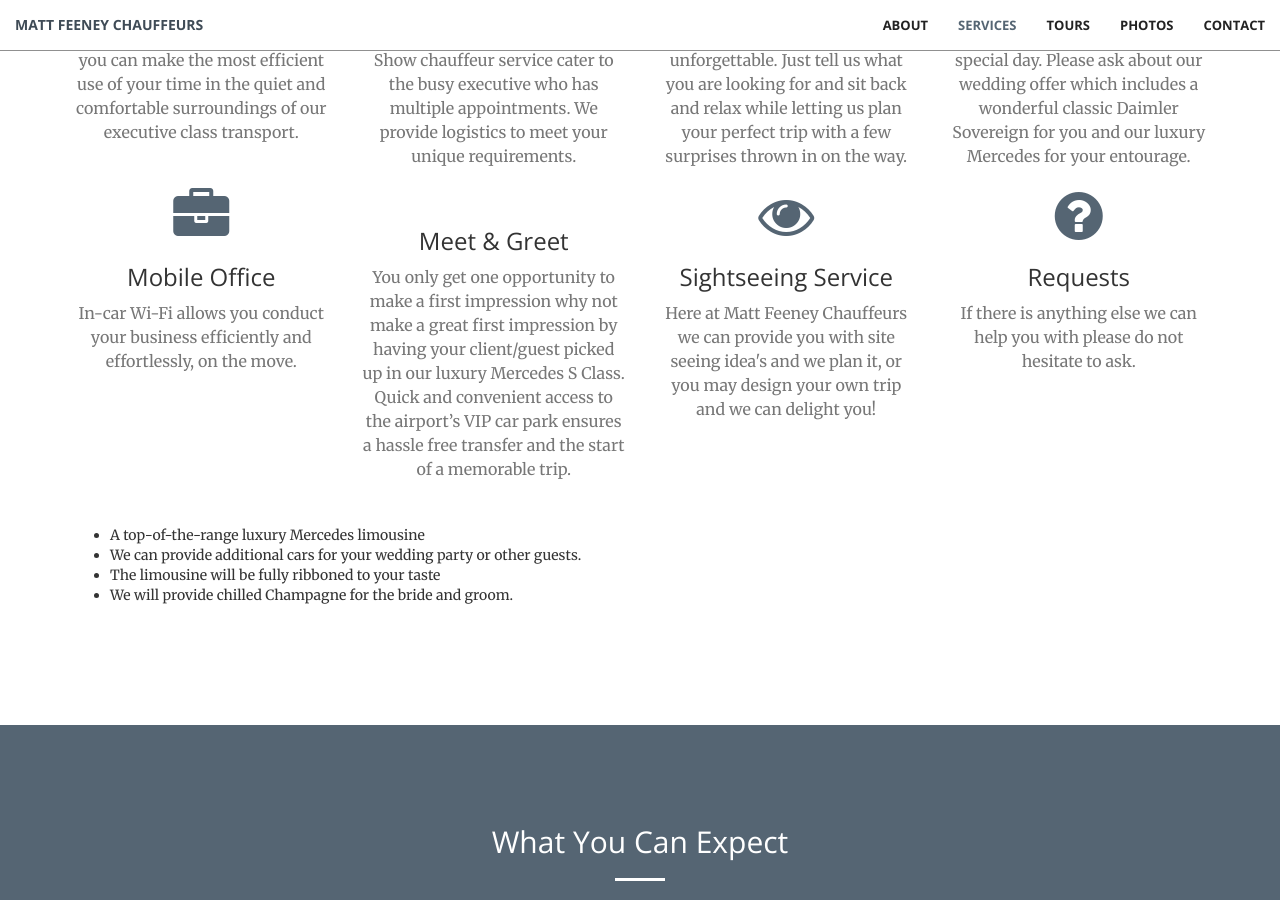
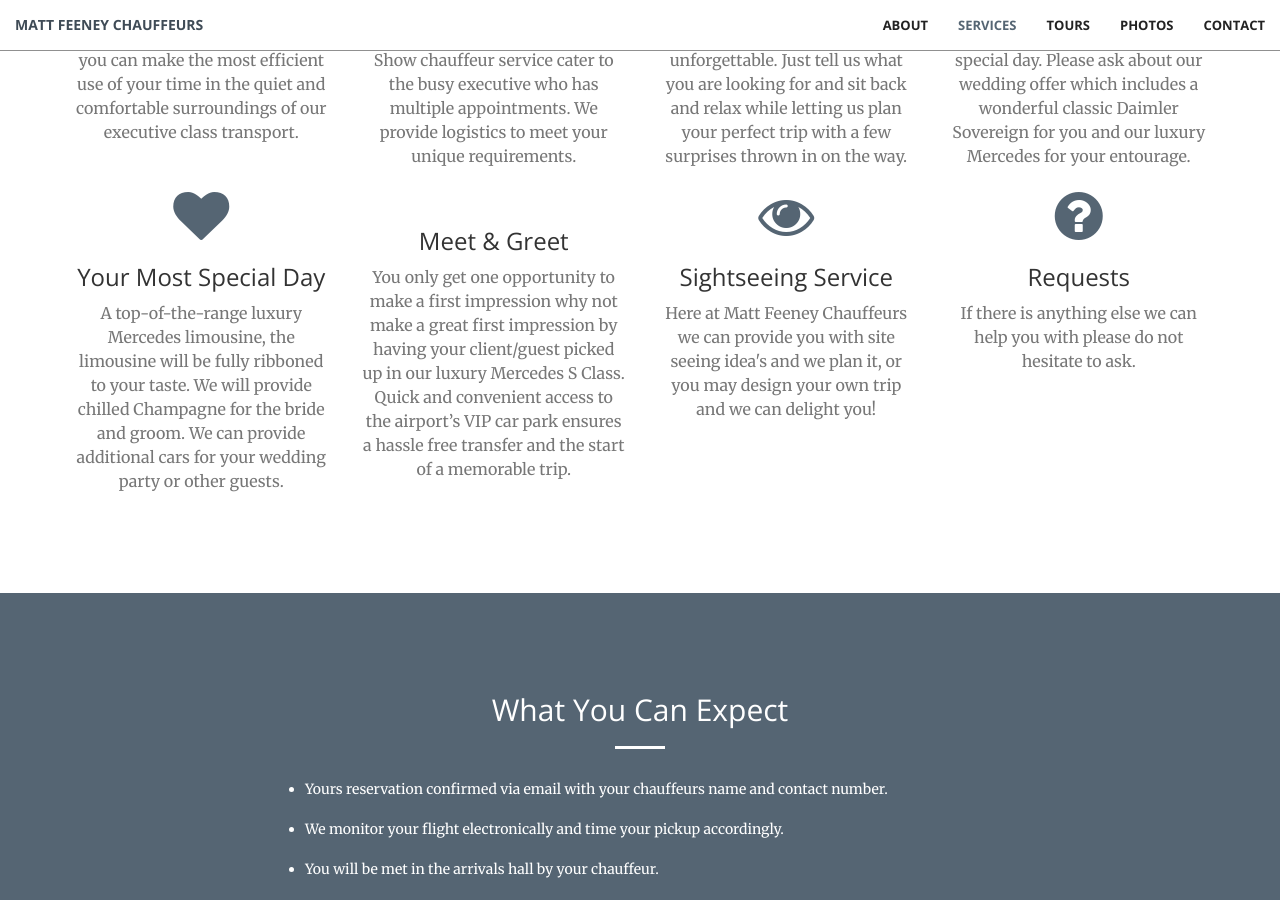
Before and after one commit to WebsitePlayground/WebsitePlayground.github.io, a Jekyll site: the page built from index.html, in a window 1280 px wide and 900 px high, scrolled down 1644 px. Built offline with Jekyll 4.4.1, drawn with Linux system fonts in a browser that asks for light colours.

Commit message:
se4rvices update

```diff
--- a/_includes/services.html
+++ b/_includes/services.html
@@ -69,13 +69,16 @@
             <div class="col-lg-3 col-md-6 text-center">
                 <div class="service-box">
                     <i
-                        class="fa fa-4x fa-briefcase wow bounceIn text-primary"
+                        class="fa fa-4x fa-heart wow bounceIn text-primary"
                         data-wow-delay=".3s"
                     ></i>
-                    <h3>Mobile Office</h3>
+                    <h3>Your Most Special Day</h3>
                     <p class="text-muted">
-                        In-car Wi-Fi allows you conduct your business
-                        efficiently and effortlessly, on the move.
+                        A top-of-the-range luxury Mercedes limousine, the
+                        limousine will be fully ribboned to your taste. We will
+                        provide chilled Champagne for the bride and groom. We
+                        can provide additional cars for your wedding party or
+                        other guests.
                     </p>
                 </div>
             </div>
@@ -124,14 +127,5 @@
                 </div>
             </div>
         </div>
-        <p class="text-faded">
-            We would be delighted to drive you on your on your most special day. We will provide:
-            <ul style="text-align: left;">
-                <li>A top-of-the-range luxury Mercedes limousine</li>
-                <li>We can provide additional cars for your wedding party or other guests.</li>
-                <li>The limousine will be fully ribboned to your taste</li>
-                <li>We will provide chilled Champagne for the bride and groom.</li>
-            </ul>
-        </p>
     </div>
 </section>
```
